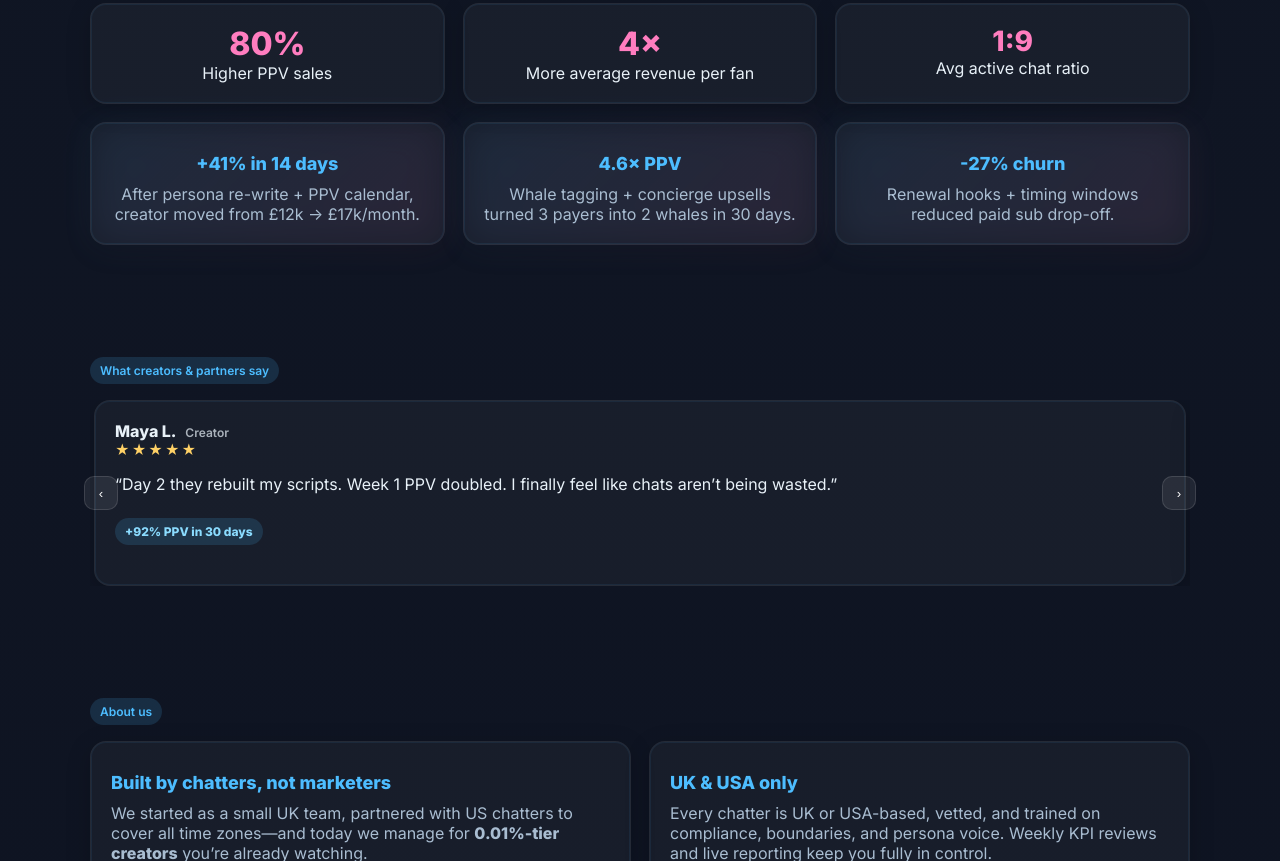
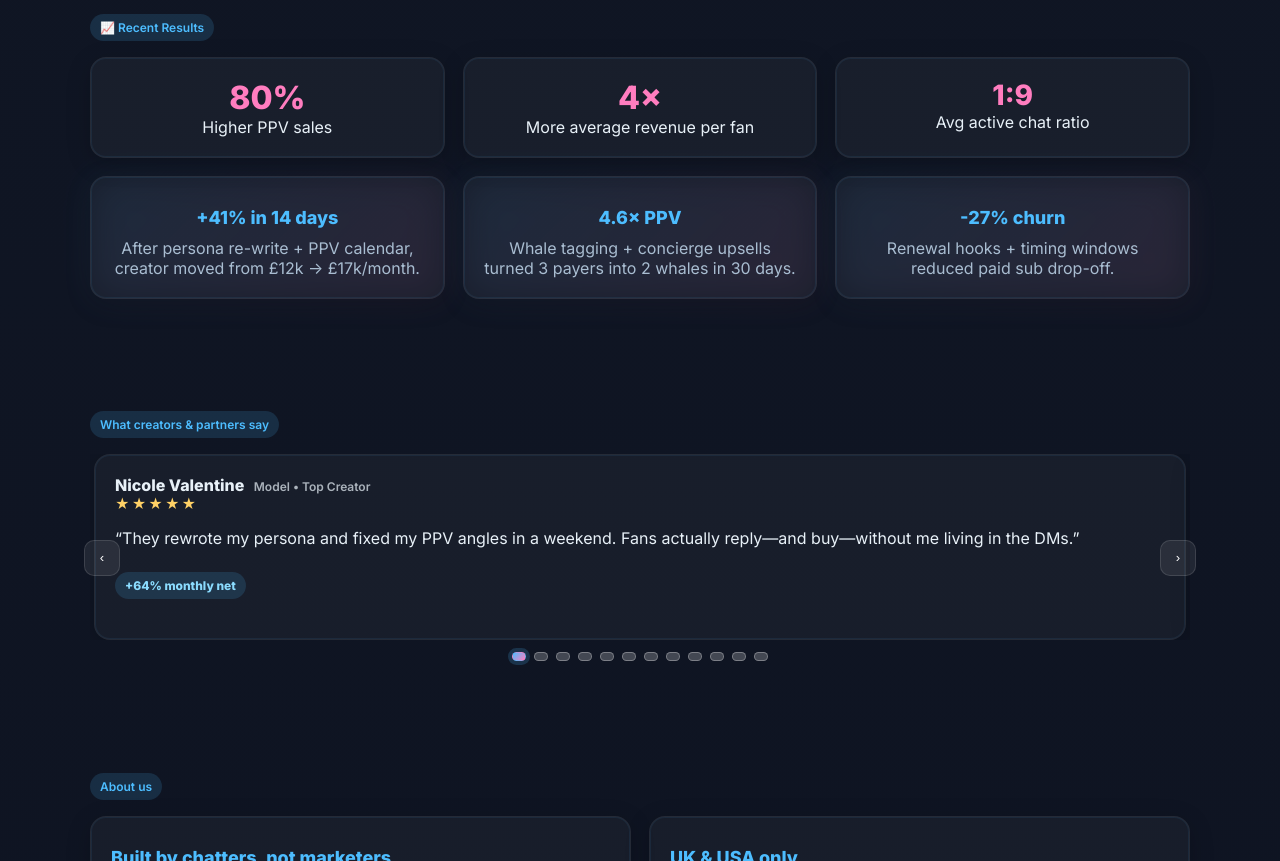
Before and after one commit to ChatterOFM/chatters-landing, a plain HTML site: page index.html in a window 1280 px wide. Shown: the part 3331-4192 px from the top of the page. Drawn offline with Linux system fonts and the light colour scheme.

Commit message:
Update index.html

```diff
--- a/index.html
+++ b/index.html
@@ -185,20 +185,32 @@ a{ color:inherit; text-decoration:none; }
 .kpi .big{ font-weight:800; font-size:28px; color:var(--accent); }
 .tag{ display:inline-block; padding:6px 10px; border-radius:999px; background:rgba(77,189,255,.15); color:var(--brand); font-weight:600; font-size:12px; }
 
-/* Testimonials etc */
+/* Testimonials / Carousel (upgraded) */
 .popstat .big{ font-size:32px; }
 .ribbon{ position:relative; }
 .ribbon::before{ content:""; position:absolute; inset:-1px; border-radius:16px; background:linear-gradient(135deg, rgba(77,189,255,.22), rgba(255,125,191,.22)); filter:blur(18px); opacity:.35; z-index:-1; }
-.carousel{ position:relative; } .carTrack{ display:grid; grid-auto-flow:column; grid-auto-columns:100%; overflow:hidden; }
-.testi{ margin:0 4px; text-align:left; } .testi .row{ display:flex; gap:12px; align-items:center; margin-bottom:8px; }
+.carousel{ position:relative; }
+.carTrack{ display:grid; grid-auto-flow:column; grid-auto-columns:100%; overflow:hidden; transition:transform .35s ease; }
+.testi{ margin:0 4px; text-align:left; }
+.testi .row{ display:flex; gap:12px; align-items:center; margin-bottom:8px; }
 .avatar{ width:40px; height:40px; border-radius:999px; object-fit:cover; border:1px solid rgba(255,255,255,.15); }
-.name{ font-weight:700; } .role{ opacity:.7; font-weight:600; margin-left:6px; font-size:12px; }
-.stars{ color:#ffd166; letter-spacing:2px; font-size:14px; } .pill{ display:inline-block; margin-top:8px; padding:6px 10px; border-radius:999px; background:rgba(77,189,255,.15); color:#8bdcff; font-weight:700; font-size:12px; }
-.carBtn{ position:absolute; top:50%; transform:translateY(-50%); background:rgba(255,255,255,.08); border:1px solid rgba(255,255,255,.12); color:#fff; width:34px; height:34px; border-radius:10px; }
-.carBtn.prev{ left:-6px; } .carBtn.next{ right:-6px; }
-
-/* Included last row centered */
-#included .last-row{ display:grid; grid-template-columns:repeat(2, minmax(0, 1fr)); gap:18px; justify-content:center; max-width:740px; margin:16px auto 0; }
+.name{ font-weight:700; }
+.role{ opacity:.7; font-weight:600; margin-left:6px; font-size:12px; }
+.stars{ color:#ffd166; letter-spacing:2px; font-size:14px; }
+.pill{ display:inline-block; margin-top:8px; padding:6px 10px; border-radius:999px; background:rgba(77,189,255,.15); color:#8bdcff; font-weight:700; font-size:12px; }
+/* Always show buttons */
+.carBtn{ position:absolute; top:50%; transform:translateY(-50%); background:rgba(255,255,255,.08); border:1px solid rgba(255,255,255,.12); color:#fff; width:36px; height:36px; border-radius:10px; display:grid; place-items:center; z-index:2; }
+.carBtn.prev{ left:-6px; }
+.carBtn.next{ right:-6px; }
+/* Dots */
+.carDots{ display:flex; gap:8px; justify-content:center; margin-top:12px; flex-wrap:wrap; }
+.carDot{ width:9px; height:9px; border-radius:999px; background:rgba(255,255,255,.22); border:1px solid rgba(255,255,255,.3); cursor:pointer; }
+.carDot.active{ background:linear-gradient(135deg,var(--brand),var(--accent)); border-color:transparent; box-shadow:0 0 0 4px rgba(77,189,255,.18); }
+/* Mobile swipe */
+@media (max-width:900px){
+  .carTrack{ scroll-snap-type:x mandatory; overflow-x:auto; }
+  .testi{ scroll-snap-align:center; }
+}
 
 /* FAQ */
 details.copybox{ text-align:left; padding:0; }
@@ -211,7 +223,7 @@ details.copybox[open]{ box-shadow:0 14px 44px rgba(77,189,255,.14), 0 0 60px rgb
 .footer{ padding:32px 0 56px; border-top:1px solid rgba(255,255,255,.06); color:var(--muted); font-size:14px; text-align:center; }
 
 /* Responsive */
-@media (max-width:900px){ .grid-3,.grid-2,.kpis{ grid-template-columns:1fr; } .carBtn{ display:none; } .carTrack{ scroll-snap-type:x mandatory; overflow-x:auto; } .testi{ scroll-snap-align:center; } }
+@media (max-width:900px){ .grid-3,.grid-2,.kpis{ grid-template-columns:1fr; } }
 @media (max-width:768px){
   .container{ padding:0 16px; }
   .hero{ min-height: calc(var(--vh, 1vh) * 100 - 136px); padding:64px 0 20px; }
@@ -421,63 +433,9 @@ input, textarea, button, .btn, .cta{ touch-action:manipulation; }
   <span class="tag">What creators & partners say</span>
   <div class="carousel" style="margin-top:16px">
     <button class="carBtn prev" aria-label="Previous">‹</button>
-    <div class="carTrack">
-      <!-- Existing 1 -->
-      <article class="testi copybox">
-        <div class="row">
-          <img class="avatar" src="assets/avatar-maya.jpg" alt="Maya" onerror="this.style.display='none'">
-          <div><div class="name">Maya L. <span class="role">Creator</span></div><div class="stars">★★★★★</div></div>
-        </div>
-        <p>“Day 2 they rebuilt my scripts. Week 1 PPV doubled. I finally feel like chats aren’t being wasted.”</p>
-        <div class="pill">+92% PPV in 30 days</div>
-      </article>
-      <!-- Existing 2 -->
-      <article class="testi copybox">
-        <div class="row">
-          <img class="avatar" src="assets/avatar-icon.png" alt="ICON Agency" onerror="this.style.display='none'">
-          <div><div class="name">BrightFox Media <span class="role">Agency Partner</span></div><div class="stars">★★★★★</div></div>
-        </div>
-        <p>“We plugged them in for night coverage. Tone matched perfectly, whales got concierge treatment, and revenue rose without extra content.”</p>
-        <div class="pill">1.8× weekend revenue</div>
-      </article>
-      <!-- Existing 3 -->
-      <article class="testi copybox">
-        <div class="row">
-          <img class="avatar" src="assets/avatar-aura.jpg" alt="Aria V." onerror="this.style.display='none'">
-          <div><div class="name">Aria V. <span class="role">Top 0.1% Creator</span></div><div class="stars">★★★★★</div></div>
-        </div>
-        <p>“They respect my boundaries and still sell. My fans feel seen, not spammed.”</p>
-        <div class="pill">-22% churn</div>
-      </article>
-      <!-- Existing 4 -->
-      <article class="testi copybox">
-        <div class="row">
-          <img class="avatar" src="assets/avatar-nicole.jpg" alt="Nicole Valentine" onerror="this.style.display='none'">
-          <div><div class="name">Nicole Valentine <span class="role">Model • Top Creator</span></div><div class="stars">★★★★★</div></div>
-        </div>
-        <p>“These chats finally sound like me. Fans are spending without me being online 24/7.”</p>
-        <div class="pill">+58% tips in 21 days</div>
-      </article>
-      <!-- Existing 5 -->
-      <article class="testi copybox">
-        <div class="row">
-          <img class="avatar" src="assets/avatar-icon.png" alt="ICON Agency" onerror="this.style.display='none'">
-          <div><div class="name">ICON Agency <span class="role">Agency Partner</span></div><div class="stars">★★★★★</div></div>
-        </div>
-        <p>“Plug-and-play night coverage. Tone matched, whales handled like VIPs, and revenue up without extra content.”</p>
-        <div class="pill">+34% weekend ARPPU</div>
-      </article>
-      <!-- Existing 6 -->
-      <article class="testi copybox">
-        <div class="row">
-          <img class="avatar" src="assets/avatar-aura.jpg" alt="Aura" onerror="this.style.display='none'">
-          <div><div class="name">Aura <span class="role">Creator</span></div><div class="stars">★★★★★</div></div>
-        </div>
-        <p>“Boundaries respected, sales up. Fans feel looked after—not spammed.”</p>
-        <div class="pill">-19% churn</div>
-      </article>
 
-      <!-- NEW 1: Nicole Valentine -->
+    <div class="carTrack" id="tTrack">
+      <!-- NEW 1 -->
       <article class="testi copybox">
         <div class="row">
           <img class="avatar" src="assets/avatar-nicole.jpg" alt="Nicole Valentine" onerror="this.style.display='none'">
@@ -487,7 +445,7 @@ input, textarea, button, .btn, .cta{ touch-action:manipulation; }
         <div class="pill">+64% monthly net</div>
       </article>
 
-      <!-- NEW 2: ICON Agency -->
+      <!-- NEW 2 -->
       <article class="testi copybox">
         <div class="row">
           <img class="avatar" src="assets/avatar-icon.png" alt="ICON Agency" onerror="this.style.display='none'">
@@ -497,7 +455,7 @@ input, textarea, button, .btn, .cta{ touch-action:manipulation; }
         <div class="pill">3.2× launch month</div>
       </article>
 
-      <!-- NEW 3: Aura -->
+      <!-- NEW 3 -->
       <article class="testi copybox">
         <div class="row">
           <img class="avatar" src="assets/avatar-aura.jpg" alt="Aura" onerror="this.style.display='none'">
@@ -507,7 +465,7 @@ input, textarea, button, .btn, .cta{ touch-action:manipulation; }
         <div class="pill">-24% churn in 30 days</div>
       </article>
 
-      <!-- NEW 4: BrightFox Media -->
+      <!-- NEW 4 -->
       <article class="testi copybox">
         <div class="row">
           <img class="avatar" src="assets/avatar-icon.png" alt="BrightFox Media" onerror="this.style.display='none'">
@@ -517,7 +475,7 @@ input, textarea, button, .btn, .cta{ touch-action:manipulation; }
         <div class="pill">+38% weekend ARPPU</div>
       </article>
 
-      <!-- NEW 5: Maya L. -->
+      <!-- NEW 5 -->
       <article class="testi copybox">
         <div class="row">
           <img class="avatar" src="assets/avatar-maya.jpg" alt="Maya L." onerror="this.style.display='none'">
@@ -527,7 +485,7 @@ input, textarea, button, .btn, .cta{ touch-action:manipulation; }
         <div class="pill">+118% PPV in 21 days</div>
       </article>
 
-      <!-- NEW 6: Aria V. -->
+      <!-- NEW 6 -->
       <article class="testi copybox">
         <div class="row">
           <img class="avatar" src="assets/avatar-aura.jpg" alt="Aria V." onerror="this.style.display='none'">
@@ -537,8 +495,64 @@ input, textarea, button, .btn, .cta{ touch-action:manipulation; }
         <div class="pill">+31% renewals</div>
       </article>
 
+      <!-- EXISTING 1..6 -->
+      <article class="testi copybox">
+        <div class="row">
+          <img class="avatar" src="assets/avatar-maya.jpg" alt="Maya" onerror="this.style.display='none'">
+          <div><div class="name">Maya L. <span class="role">Creator</span></div><div class="stars">★★★★★</div></div>
+        </div>
+        <p>“Day 2 they rebuilt my scripts. Week 1 PPV doubled. I finally feel like chats aren’t being wasted.”</p>
+        <div class="pill">+92% PPV in 30 days</div>
+      </article>
+
+      <article class="testi copybox">
+        <div class="row">
+          <img class="avatar" src="assets/avatar-icon.png" alt="ICON Agency" onerror="this.style.display='none'">
+          <div><div class="name">BrightFox Media <span class="role">Agency Partner</span></div><div class="stars">★★★★★</div></div>
+        </div>
+        <p>“We plugged them in for night coverage. Tone matched perfectly, whales got concierge treatment, and revenue rose without extra content.”</p>
+        <div class="pill">1.8× weekend revenue</div>
+      </article>
+
+      <article class="testi copybox">
+        <div class="row">
+          <img class="avatar" src="assets/avatar-aura.jpg" alt="Aria V." onerror="this.style.display='none'">
+          <div><div class="name">Aria V. <span class="role">Top 0.1% Creator</span></div><div class="stars">★★★★★</div></div>
+        </div>
+        <p>“They respect my boundaries and still sell. My fans feel seen, not spammed.”</p>
+        <div class="pill">-22% churn</div>
+      </article>
+
+      <article class="testi copybox">
+        <div class="row">
+          <img class="avatar" src="assets/avatar-nicole.jpg" alt="Nicole Valentine" onerror="this.style.display='none'">
+          <div><div class="name">Nicole Valentine <span class="role">Model • Top Creator</span></div><div class="stars">★★★★★</div></div>
+        </div>
+        <p>“These chats finally sound like me. Fans are spending without me being online 24/7.”</p>
+        <div class="pill">+58% tips in 21 days</div>
+      </article>
+
+      <article class="testi copybox">
+        <div class="row">
+          <img class="avatar" src="assets/avatar-icon.png" alt="ICON Agency" onerror="this.style.display='none'">
+          <div><div class="name">ICON Agency <span class="role">Agency Partner</span></div><div class="stars">★★★★★</div></div>
+        </div>
+        <p>“Plug-and-play night coverage. Tone matched, whales handled like VIPs, and revenue up without extra content.”</p>
+        <div class="pill">+34% weekend ARPPU</div>
+      </article>
+
+      <article class="testi copybox">
+        <div class="row">
+          <img class="avatar" src="assets/avatar-aura.jpg" alt="Aura" onerror="this.style.display='none'">
+          <div><div class="name">Aura <span class="role">Creator</span></div><div class="stars">★★★★★</div></div>
+        </div>
+        <p>“Boundaries respected, sales up. Fans feel looked after—not spammed.”</p>
+        <div class="pill">-19% churn</div>
+      </article>
     </div>
+
     <button class="carBtn next" aria-label="Next">›</button>
+    <div class="carDots" id="tDots" aria-label="Testimonials navigation"></div>
   </div>
 </section>
 
@@ -662,17 +676,56 @@ Array.from(document.querySelectorAll('.copybox')).forEach(el=>{
   document.querySelectorAll('#results .kpi').forEach(el=>kpiObserver.observe(el));
 })();
 
-// Testimonials carousel
+// Testimonials carousel (buttons + dots + auto + mobile swipe)
 (function(){
-  const track = document.querySelector('#testimonials .carTrack');
+  const track = document.getElementById('tTrack');
+  if(!track) return;
+
   const prev = document.querySelector('#testimonials .prev');
   const next = document.querySelector('#testimonials .next');
-  if(!track) return;
-  let index = 0; const slides = track.children.length;
-  const go = (i)=>{ index = (i+slides)%slides; track.style.transform = `translateX(-${index*100}%)`; };
-  prev?.addEventListener('click', ()=>go(index-1));
-  next?.addEventListener('click', ()=>go(index+1));
-  setInterval(()=>go(index+1), 7000);
+  const dotsWrap = document.getElementById('tDots');
+
+  const slides = Array.from(track.children);
+  let index = 0; // start on first card
+
+  // Build dots
+  slides.forEach((_, idx)=>{
+    const d = document.createElement('button');
+    d.className = 'carDot' + (idx===0?' active':'');
+    d.setAttribute('aria-label', `Go to slide ${idx+1}`);
+    d.addEventListener('click', ()=> go(idx));
+    dotsWrap.appendChild(d);
+  });
+  const dots = Array.from(dotsWrap.children);
+
+  function go(i){
+    index = (i + slides.length) % slides.length;
+    track.style.transform = `translateX(-${index*100}%)`;
+    dots.forEach((d,idx)=> d.classList.toggle('active', idx===index));
+  }
+
+  prev?.addEventListener('click', ()=> go(index-1));
+  next?.addEventListener('click', ()=> go(index+1));
+
+  // Auto-advance every 7s
+  let timer = setInterval(()=> go(index+1), 7000);
+  function resetTimer(){ clearInterval(timer); timer = setInterval(()=> go(index+1), 7000); }
+  ['click','touchstart','keydown'].forEach(ev=>{
+    document.getElementById('testimonials').addEventListener(ev, resetTimer, {passive:true});
+  });
+
+  // Keyboard arrows (when section in view)
+  document.addEventListener('keydown', (e)=>{
+    const sec = document.getElementById('testimonials');
+    const r = sec.getBoundingClientRect();
+    const inView = r.top < innerHeight && r.bottom > 0;
+    if(!inView) return;
+    if(e.key==='ArrowLeft') go(index-1);
+    if(e.key==='ArrowRight') go(index+1);
+  });
+
+  // Initialize
+  go(0);
 })();
 
 // Offer modal + routing to Apply
```
